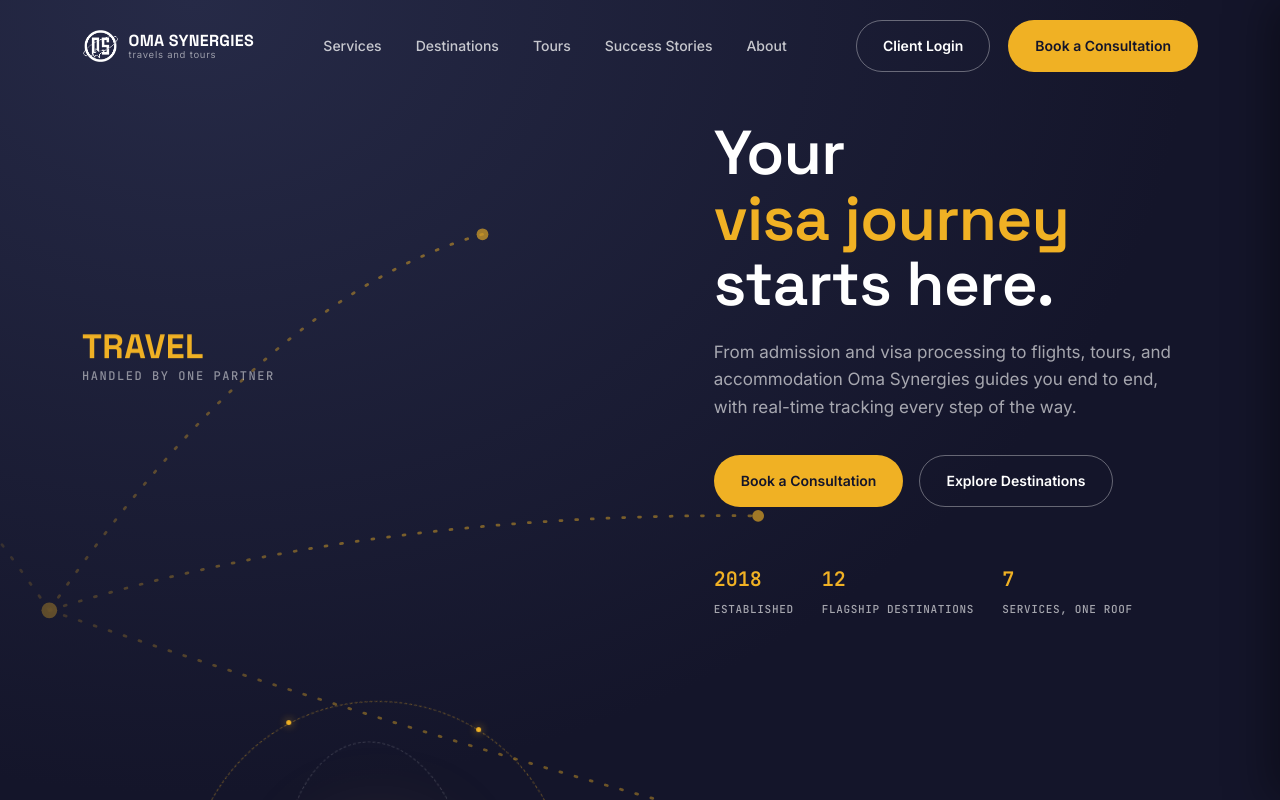
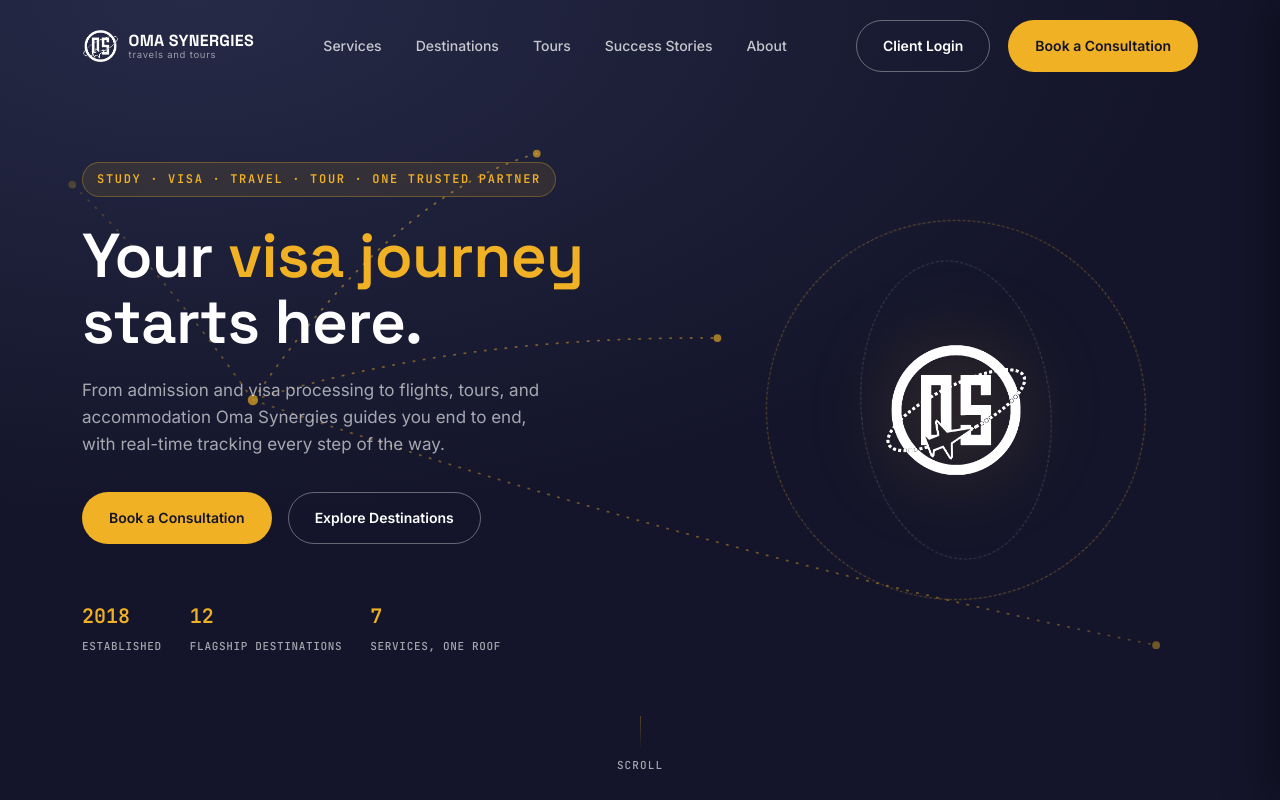
Before and after one commit to vitalcard22/oma-synergies-web, a React (Vite) app: page / in a window 1280 px wide. Shown: the top 800 px of the page. Built offline with nearby package versions, Linux system fonts and the light colour scheme.

Commit message:
Revert "Share three quality upgrades with desktop (service statement, orbit destination points, headline light sweep), keeping the mobile space-saving fixes mobile-only."
This reverts commit 2717cb9b6f09f6c61c0f59b9b06e75b19a5df14f.

```diff
--- a/src/components/OrbitDestinations.css
+++ b/src/components/OrbitDestinations.css
@@ -37,4 +37,7 @@
   transform: translateX(-50%) translateY(0);
 }
 
-/* Shared by desktop and mobile — the radius prop scales it to each orbit size. */
+/* Desktop keeps its existing orbit composition untouched. */
+@media (min-width: 901px) {
+  .orbit-destinations { display: none; }
+}
--- a/src/components/OrbitDestinations.tsx
+++ b/src/components/OrbitDestinations.tsx
@@ -7,28 +7,15 @@
 const REVEAL_ANGLE = 270; // top of the circle
 const LAP_MS = 40000; // one lap per 40s, matching the ring spin
 
-export default function OrbitDestinations() {
+interface Props {
+  /** Orbit radius in px — should match the ring the points sit on. */
+  radius: number;
+}
+
+export default function OrbitDestinations({ radius }: Props) {
   const [angle, setAngle] = useState(0);
   const [label, setLabel] = useState<string | null>(null);
-  const [scaledRadius, setScaledRadius] = useState(190);
   const containerRef = useRef<HTMLDivElement>(null);
-
-  // Desktop's orbit ring is much larger than mobile's, so the points need to
-  // sit on a correspondingly larger circle to stay on the ring.
-  useEffect(() => {
-    const mq = window.matchMedia('(max-width: 900px)');
-    const small = window.matchMedia('(max-width: 480px)');
-    const sync = () => {
-      setScaledRadius(small.matches ? 100 : mq.matches ? 115 : 190);
-    };
-    sync();
-    mq.addEventListener('change', sync);
-    small.addEventListener('change', sync);
-    return () => {
-      mq.removeEventListener('change', sync);
-      small.removeEventListener('change', sync);
-    };
-  }, []);
 
   useEffect(() => {
     if (window.matchMedia('(prefers-reduced-motion: reduce)').matches) return;
@@ -106,8 +93,8 @@
     <div className="orbit-destinations" ref={containerRef} aria-hidden="true">
       {DESTINATIONS.map((name, i) => {
         const a = ((angle + i * STEP) % 360) * (Math.PI / 180);
-        const x = Math.cos(a) * scaledRadius;
-        const y = Math.sin(a) * scaledRadius;
+        const x = Math.cos(a) * radius;
+        const y = Math.sin(a) * radius;
         return (
           <span
             key={name}
--- a/src/pages/Home.css
+++ b/src/pages/Home.css
@@ -53,23 +53,15 @@
   .hero-grid{display:grid;grid-template-columns:1.1fr 0.9fr;gap:40px;align-items:center;}
   @media(max-width:900px){
     .hero-grid{grid-template-columns:1fr;align-self:stretch;}
-    .hero-grid .hero-service{order:1;justify-content:center;margin-bottom:20px;}
-    .hero-grid .svc-block{align-items:center;text-align:center;}
-    .svc-word{font-size:29px;}
-    .svc-anchor{font-size:11.5px;}
-    .hero-grid .orbit-stage{order:2;margin-bottom:10px;}
-    .hero-grid .hero-content{order:3;}
-  }
-  /* Service statement, shared by desktop and mobile: the cycling word is the
-     point, so it gets roughly 2.5x the size of the supporting phrase and sits
-     on its own line. On one line the longer phrase visually outweighs the
-     short word at any size, which is why they're stacked. */
-  .hero-service{display:flex;margin-bottom:26px;}
-  .svc-block{display:flex;flex-direction:column;gap:2px;overflow:hidden;}
+    .hero-grid .hero-eyebrow-mobile{order:1;display:flex;justify-content:center;margin-bottom:20px;}
+    /* Service statement: the cycling word is the point, so it gets roughly 2x
+       the size of the supporting phrase and sits on its own line. On one line
+       the longer phrase visually outweighs the short word at any size. */
+    .svc-block{display:flex;flex-direction:column;align-items:center;gap:2px;text-align:center;overflow:hidden;}
     .svc-word{
       display:block;
       font-family:var(--display);
-    font-size:34px;
+      font-size:29px;
       font-weight:700;
       line-height:1.05;
       letter-spacing:0.01em;
@@ -88,7 +80,7 @@
     }
     .svc-anchor{
       font-family:var(--mono);
-    font-size:12px;
+      font-size:11.5px;
       letter-spacing:0.13em;
       text-transform:uppercase;
       color:rgba(255,255,255,0.5);
@@ -97,13 +89,28 @@
     @media(prefers-reduced-motion:reduce){
       .svc-word{animation:none;}
     }
+    .hero-grid .orbit-stage{order:2;margin-bottom:10px;}
+    .hero-grid .hero-content{order:3;}
+    .hero-grid .hero-content .hero-eyebrow{display:none;}
+  }
   .hero-eyebrow{display:inline-flex;align-items:center;gap:8px;background:rgba(240,177,36,0.1);border:1px solid rgba(240,177,36,0.3);padding:7px 14px;border-radius:100px;margin-bottom:26px;}
-  .hero h1{font-size:clamp(38px,5.2vw,62px);line-height:1.06;margin-bottom:22px;position:relative;}
-  /* Accent moment, shared by desktop and mobile: a single slow gold sweep
-     every 11s so the hero has a heartbeat rather than only uniform ambient
-     motion. Animates background-position rather than using a transformed
-     pseudo-element, which would need overflow:hidden on the h1 and clip
-     descenders on words like "journey". */
+  .hero-eyebrow-mobile{display:none;}
+  .hero h1{font-size:clamp(38px,5.2vw,62px);line-height:1.06;margin-bottom:22px;}
+  .hero h1 .cycle{color:var(--gold);display:inline-block;}
+  .hero p.lead{font-size:17px;color:var(--ink-muted);max-width:480px;margin-bottom:34px;}
+  .hero-actions{display:flex;gap:16px;flex-wrap:wrap;margin-bottom:56px;}
+  @media(max-width:480px){
+    /* Keep the enlarged badge from overflowing on narrow phones (320-375px). */
+    /* Scale the service statement down on narrow phones so the supporting
+       line can't wrap or overflow. */
+    .svc-word{font-size:25px;}
+    .svc-anchor{font-size:10.5px;letter-spacing:0.1em;}
+    .hero-actions{flex-direction:column;margin-bottom:28px;}
+    .hero h1{margin-bottom:16px;position:relative;}
+    /* Accent moment: a single slow gold sweep every 11s so the hero has a
+       heartbeat rather than only uniform ambient motion. Uses an inset
+       clipping wrapper rather than overflow:hidden on the h1 itself, which
+       would clip descenders on words like "journey". */
     .hero h1::after{
       content:"";position:absolute;top:0;bottom:0;left:0;right:0;
       background:linear-gradient(100deg,transparent 42%,rgba(255,255,255,0.10) 50%,transparent 58%);
@@ -121,17 +128,6 @@
     @media(prefers-reduced-motion:reduce){
       .hero h1::after{animation:none;opacity:0;}
     }
-  .hero h1 .cycle{color:var(--gold);display:inline-block;}
-  .hero p.lead{font-size:17px;color:var(--ink-muted);max-width:480px;margin-bottom:34px;}
-  .hero-actions{display:flex;gap:16px;flex-wrap:wrap;margin-bottom:56px;}
-  @media(max-width:480px){
-    /* Keep the enlarged badge from overflowing on narrow phones (320-375px). */
-    /* Scale the service statement down on narrow phones so the supporting
-       line can't wrap or overflow. */
-    .svc-word{font-size:25px;}
-    .svc-anchor{font-size:10.5px;letter-spacing:0.1em;}
-    .hero-actions{flex-direction:column;margin-bottom:28px;}
-    .hero h1{margin-bottom:16px;}
     .hero p.lead{margin-bottom:24px;}
     /* Depth pass: with the backdrop photo now more visible, give the orbit its
        own soft pool of light so it reads as a distinct plane in front of the
--- a/src/pages/Home.tsx
+++ b/src/pages/Home.tsx
@@ -89,10 +89,13 @@
     return () => clearTimeout(t);
   }, []);
 
-  // Cycles the service word (Study -> Visa -> Travel -> Tour) on all screen
-  // sizes. Motion-safe: reduced-motion users see a steady word.
+  // Cycles the service word inside the mobile badge (Study -> Visa -> Travel -> Tour).
+  // Mobile-only and motion-safe: desktop shows the full static list, and anyone
+  // with reduced-motion enabled sees "Study" held steady rather than cycling.
   useEffect(() => {
-    if (window.matchMedia('(prefers-reduced-motion: reduce)').matches) return;
+    const reduced = window.matchMedia('(prefers-reduced-motion: reduce)');
+    const mq = window.matchMedia('(max-width: 900px)');
+    if (reduced.matches || !mq.matches) return;
 
     const t = setInterval(() => {
       setServiceIdx((i) => (i + 1) % SERVICE_WORDS.length);
@@ -218,7 +221,7 @@
           </svg>
         </div>
         <div className={heroLoaded ? 'wrap hero-grid hero-in' : 'wrap hero-grid'}>
-          <div className="hero-service hero-rise" style={{ transitionDelay: '80ms' }}>
+          <div className="hero-eyebrow-mobile hero-rise" style={{ transitionDelay: '80ms' }}>
             <div className="svc-block">
               <span key={serviceIdx} className="svc-word">
                 {SERVICE_WORDS[serviceIdx]}
@@ -227,6 +230,9 @@
             </div>
           </div>
           <div className="hero-content">
+            <div className="hero-eyebrow hero-rise" style={{ transitionDelay: '80ms' }}>
+              <span className="eyebrow" style={{ margin: 0 }}>Study · Visa · Travel · Tour · One Trusted Partner</span>
+            </div>
             <h1 className="hero-rise" style={{ transitionDelay: '340ms' }}>
               Your{' '}
               <span className="cycle" style={{ opacity: headlineVisible ? 1 : 0 }}>
@@ -261,7 +267,7 @@
           >
             <div className="orbit-ring r1" />
             <div className="orbit-ring r2" />
-            <OrbitDestinations />
+            <OrbitDestinations radius={115} />
             <div className="orbit-core"><img src={logoIcon} alt="Oma Synergies" loading="eager" /></div>
           </div>
         </div>
```
Lines whose indentation alone changed are shown as unchanged.
